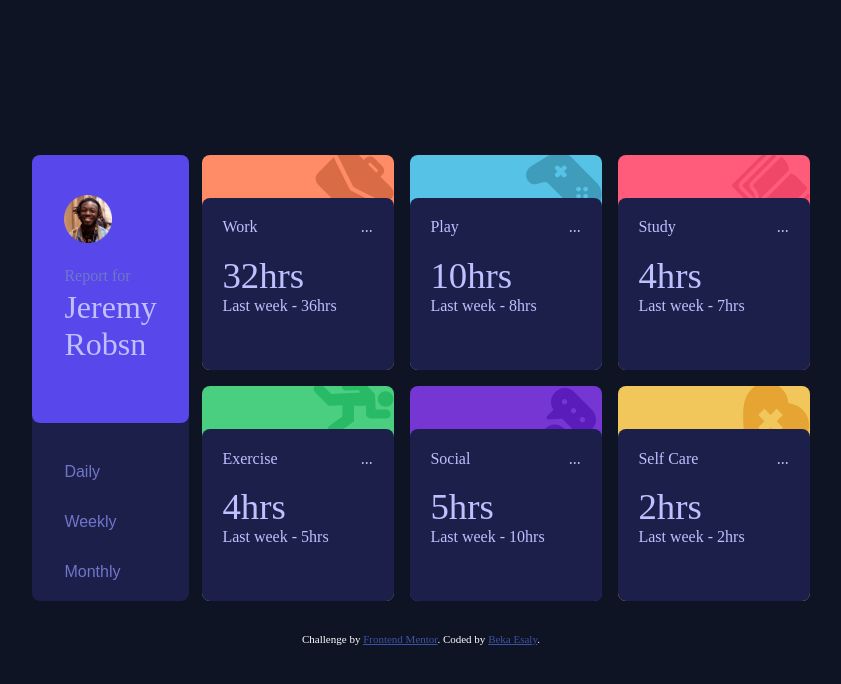
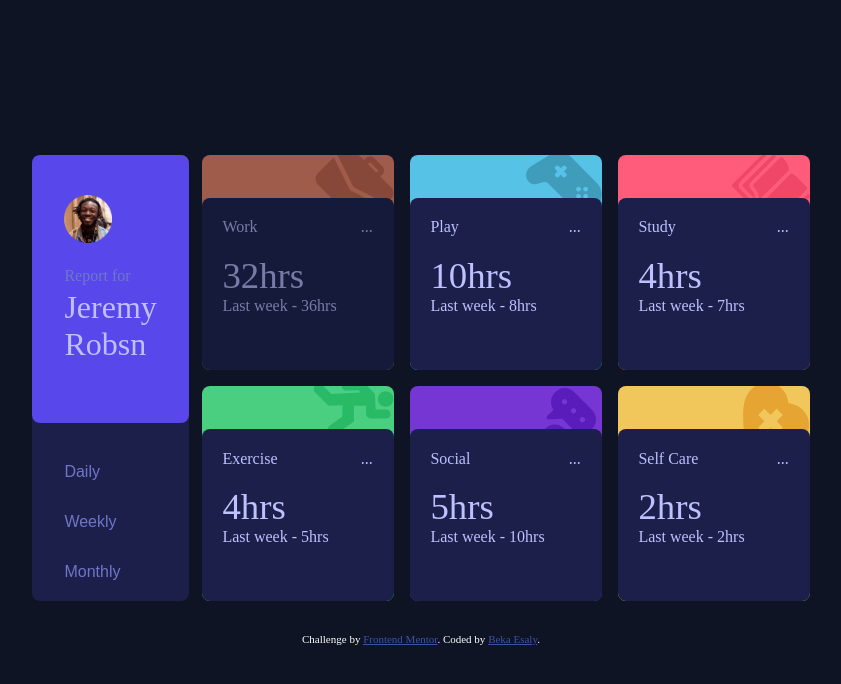
Before and after one commit to BekEsaly/time-tracking-dashboard-main, a plain HTML site: page index.html in a window 1280 px wide. In both pictures the pointer is over the element 516 px from the left and 262 px from the top of the page. Shown: the whole page, without its empty margins (219-1060 px from the left). Drawn offline with Linux system fonts and the light colour scheme.

Commit message:
Update style.css

```diff
--- a/style.css
+++ b/style.css
@@ -108,7 +108,9 @@ body{
 .time-tracking--item{
   height: auto;
 }
-
+.time-tracking--item:hover{
+  opacity:0.6;
+}
 #item-1{
     background: url('./images/icon-work.svg')no-repeat var(--Light-red-work) right top -6%;
 }
```
